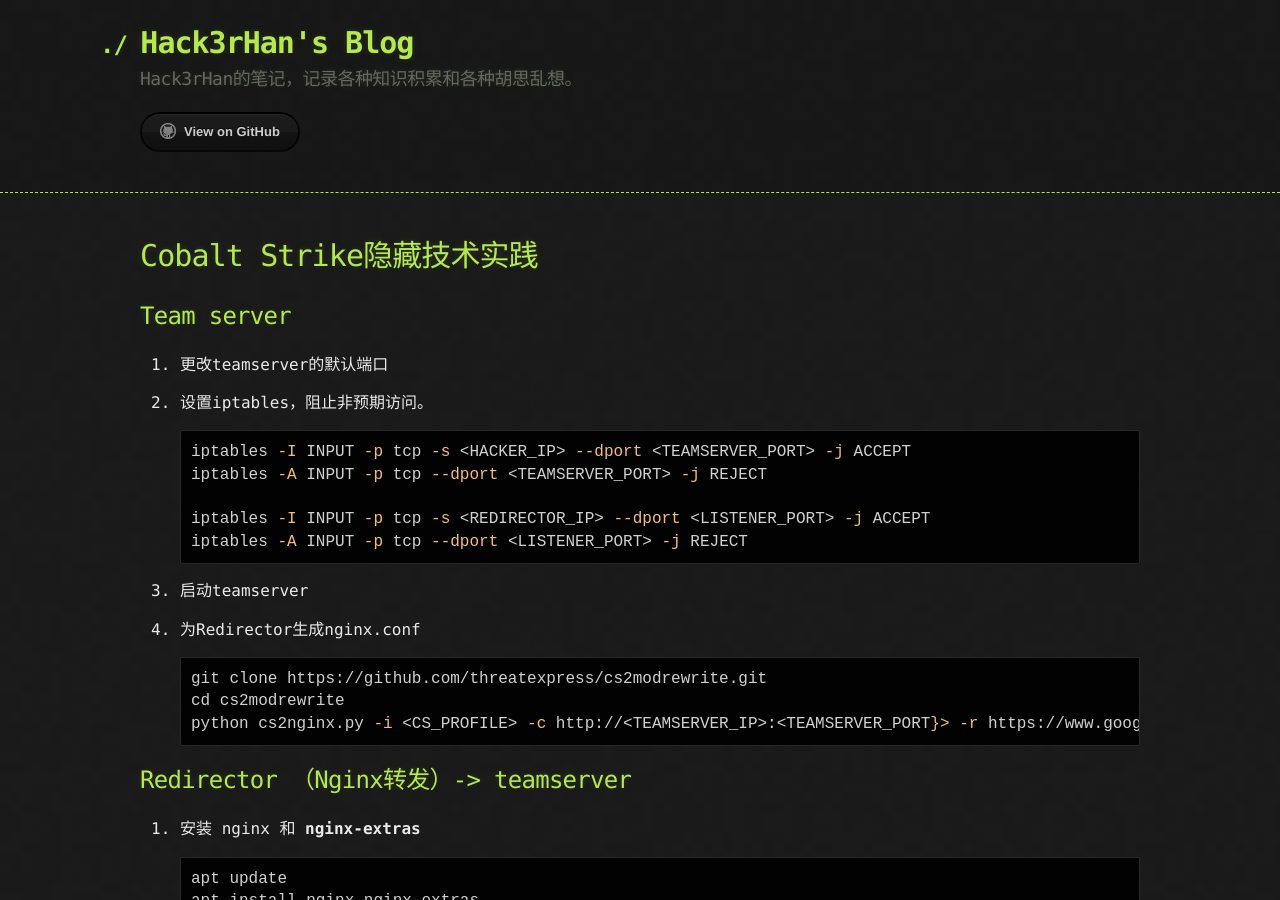
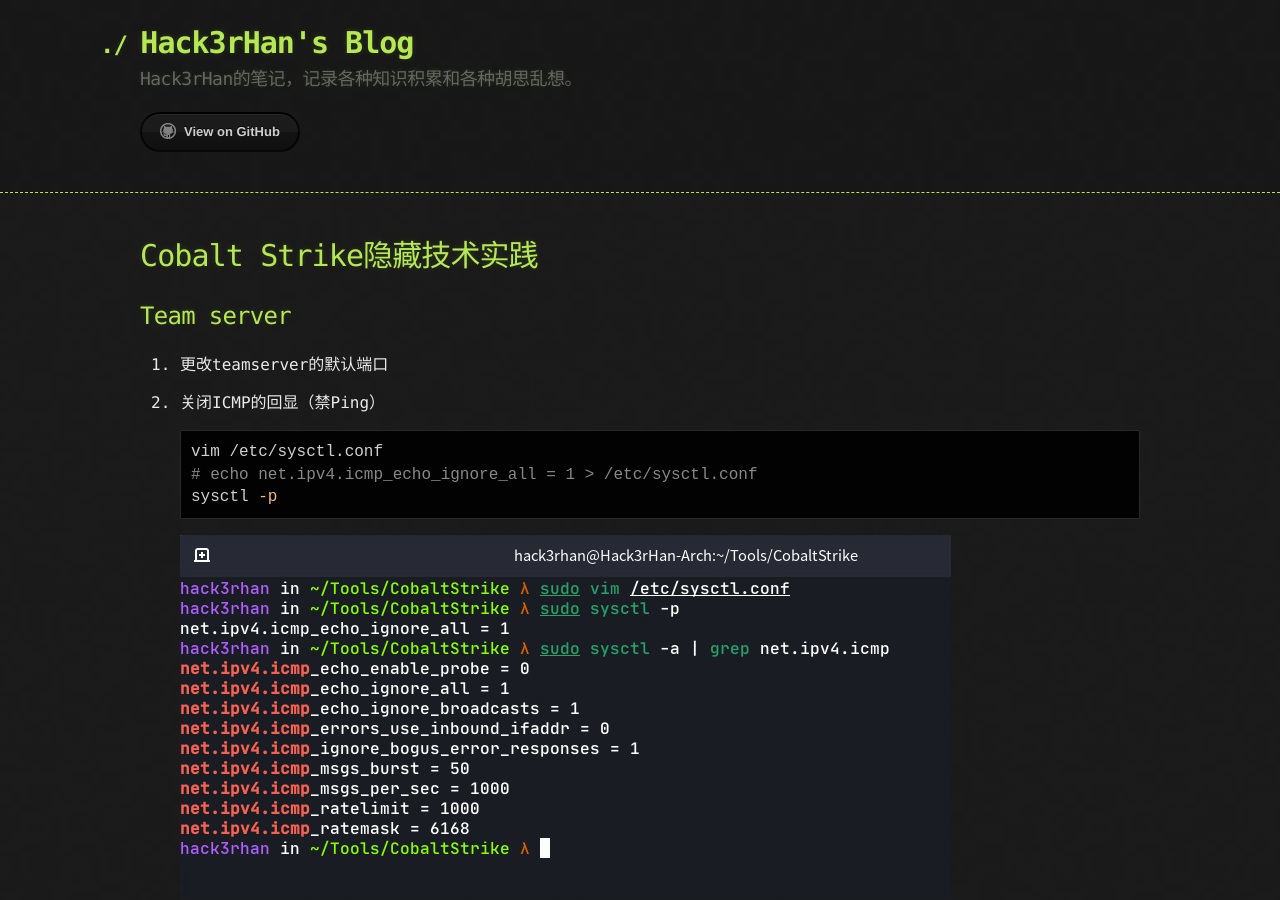
Before and after one commit to Hack3rHan/Hack3rHan.github.io, a Jekyll site: the page built from docs/2021-7-21-c2-hidden-tech.md, in a window 1280 px wide and 900 px high. Built offline with Jekyll 4.4.1, drawn with Linux system fonts in a browser that asks for light colours; our own code applies the rules of GitHub Pages for plain Markdown files.

Commit message:
Modify 2021-7-21

````diff
--- a/docs/2021-7-21-c2-hidden-tech.md
+++ b/docs/2021-7-21-c2-hidden-tech.md
@@ -4,7 +4,16 @@
 
 1. 更改teamserver的默认端口
 
-2. 设置iptables，阻止非预期访问。
+2. 关闭ICMP的回显（禁Ping）
+   ```bash
+   vim /etc/sysctl.conf
+   # echo net.ipv4.icmp_echo_ignore_all = 1 > /etc/sysctl.conf
+   sysctl -p
+   ```
+
+   ![](..\img\2021-7-21-7.PNG)
+
+3. 设置iptables，阻止非预期访问。
 
    ```bash
    iptables -I INPUT -p tcp -s <HACKER_IP> --dport <TEAMSERVER_PORT> -j ACCEPT
@@ -106,6 +115,10 @@
 
    ![](..\img\2021-7-21-5.PNG)
 
+5. 抓包验证一下，配置的子域名正常。
+
+   ![](..\img\2021-7-21-6.PNG)
+
 
 
 
````
Also changed, not shown: other parts of docs/2021-7-21-c2-hidden-tech.md (+2 -2 lines), img/2021-7-21-6.PNG (added), img/2021-7-21-7.PNG (added).
